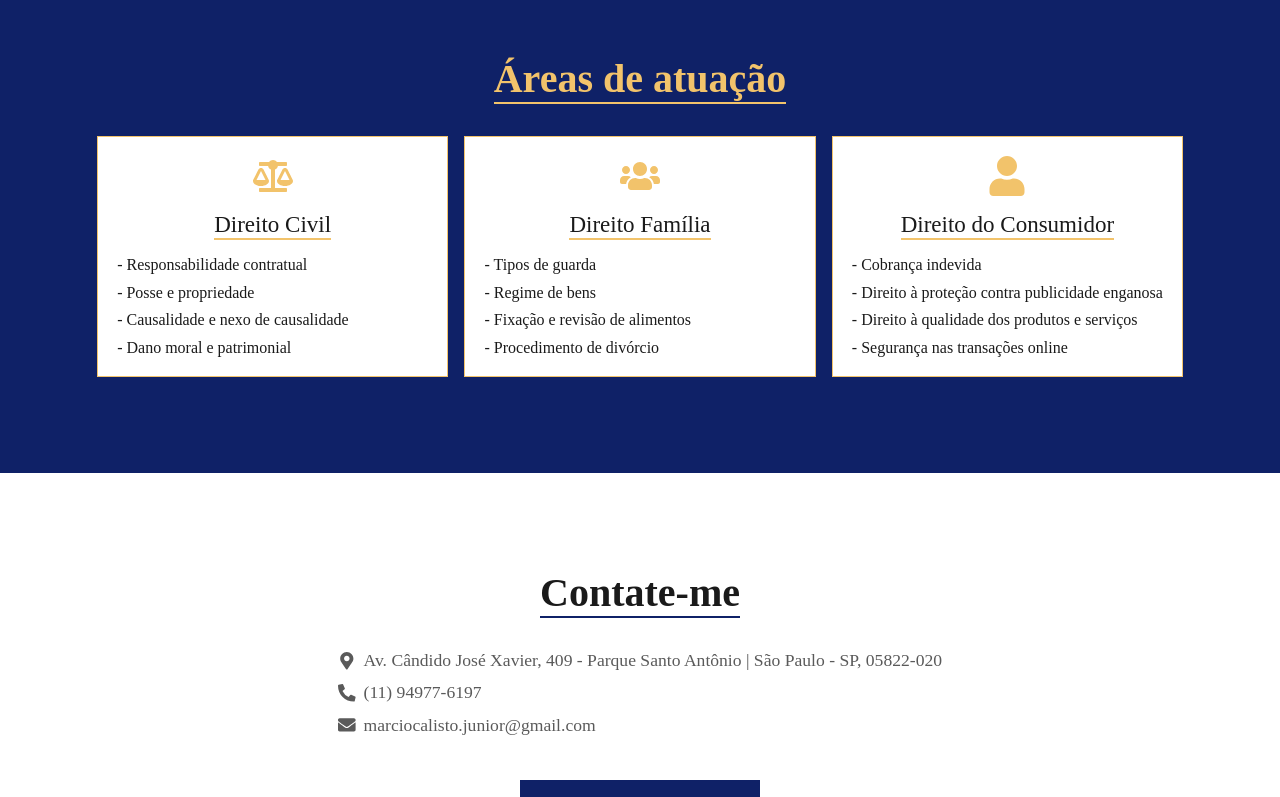
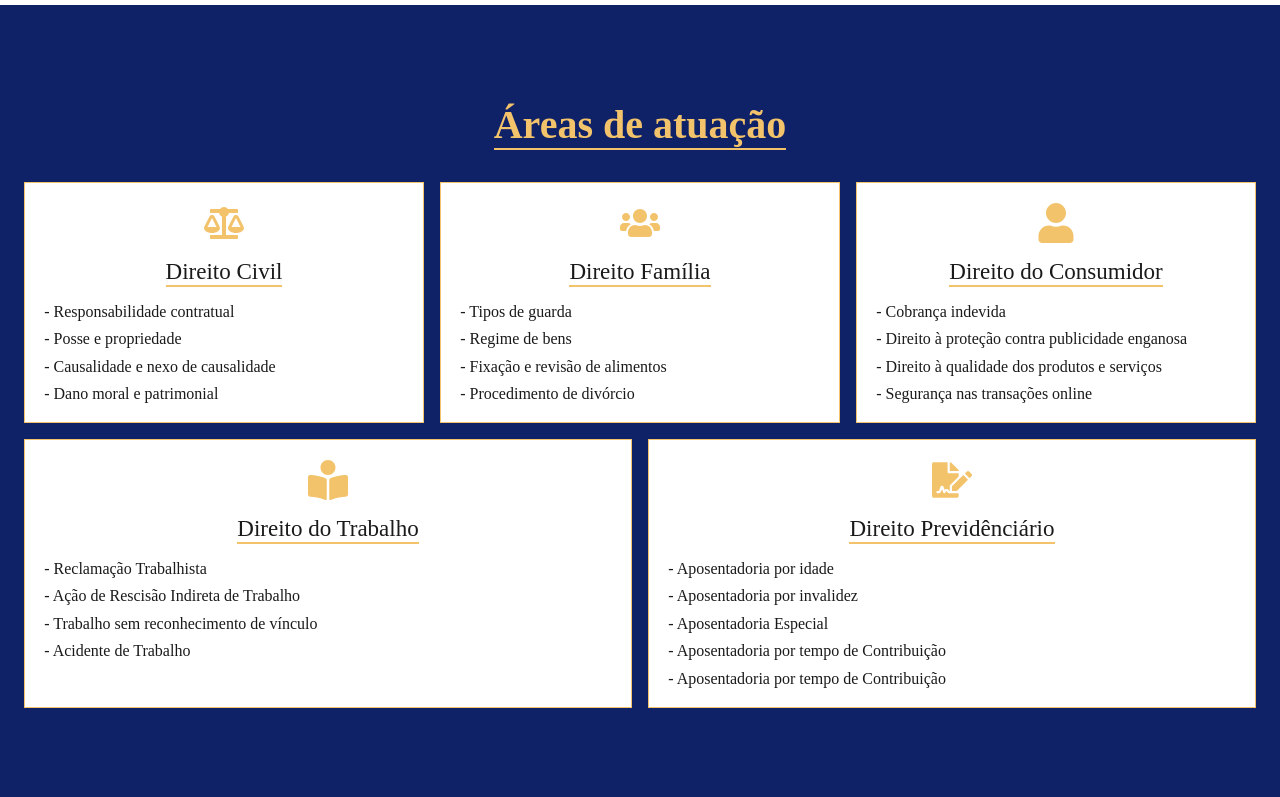
Before and after one commit to Gabriel-silva-lacerda/portfolio-advogado, a React (Vite) app: page / in a window 1280 px wide. Shown: the part 1520-2317 px from the top of the page. Built offline with nearby package versions, Linux system fonts and the light colour scheme.

Commit message:
feat: update logo / about photo

```diff
--- a/src/components/header/Index.tsx
+++ b/src/components/header/Index.tsx
@@ -1,5 +1,5 @@
 import { useEffect, useState } from "react";
-import HeaderLogo from "../../assets/header-logo.png";
+import HeaderLogo from "../../assets/new-logo.png";
 import * as S from "./Styles";
 
 export const Header = () => {
--- a/src/components/header/Styles.ts
+++ b/src/components/header/Styles.ts
@@ -32,7 +32,7 @@ export const Logo = styled.a`
 
   img {
     width: 100%;
-    max-width: 110px;
+    max-width: 140px;
   }
 `;
 
--- a/src/pages/home/actingSection/Index.tsx
+++ b/src/pages/home/actingSection/Index.tsx
@@ -1,4 +1,4 @@
-import About from "../../../assets/photo-about.jpg";
+import About from "../../../assets/photo-perfil.jpeg";
 import { FaLinkedinIn, FaWhatsapp } from "react-icons/fa";
 import { useScrollAnimation } from "../../../hooks/useScrollAnimation";
 import * as S from "./Styles";
@@ -21,7 +21,7 @@ export const ActingSection = () => {
         <S.About>
           <h1>Sobre mim</h1>
           <p>
-            Me chamo Marcio Calisto de Sousa Junior, advogado com 24 anos,
+            Me chamo Marcio Calisto de Sousa Junior, advogado com 25 anos,
             atuando na area de Direito Civil, Direito de Família e Direito do
             Consumidor. Graduado na Universidade Nove de Julho, e atualmente me
             especializando em direito civil e código de processo civil pela
--- a/src/pages/home/contactSection/Index.tsx
+++ b/src/pages/home/contactSection/Index.tsx
@@ -1,4 +1,4 @@
-import { FaMapMarkerAlt, FaPhoneAlt, FaEnvelope } from "react-icons/fa";
+import { FaPhoneAlt, FaEnvelope } from "react-icons/fa";
 import { useScrollAnimation } from "../../../hooks/useScrollAnimation";
 import * as S from "./Styles";
 
@@ -20,11 +20,6 @@ export const ContactSection = () => {
       <h2>Contate-me</h2>
       <ul>
         <li>
-          <FaMapMarkerAlt />
-          Av. Cândido José Xavier, 409 - Parque Santo Antônio | São Paulo - SP,
-          05822-020
-        </li>
-        <li>
           <FaPhoneAlt /> (11) 94977-6197
         </li>
         <li>
--- a/src/pages/home/initialSection/Index.tsx
+++ b/src/pages/home/initialSection/Index.tsx
@@ -1,4 +1,4 @@
-import Logo from "../../../assets/logo.png";
+import Logo from "../../../assets/new-logo.png";
 import { motion } from "framer-motion";
 import { useRef } from "react";
 import * as S from "./Styles";
--- a/src/pages/home/initialSection/Styles.tsx
+++ b/src/pages/home/initialSection/Styles.tsx
@@ -25,7 +25,7 @@ export const InitialHomePage = styled(motion.section)`
     align-items: center;
     img {
       width: 100%;
-      max-width: 434px;
+      /* max-width: 434px; */
     }
 
     a {
--- a/src/pages/home/occupancyAreaSection/Styles.tsx
+++ b/src/pages/home/occupancyAreaSection/Styles.tsx
@@ -28,9 +28,11 @@ export const OccupancyArea = styled(motion.div)`
 `;
 
 export const OccupancyAreaList = styled.ul`
-  display: grid;
+  /* display: grid;
   justify-content: space-between;
-  grid-template-columns: repeat(3, 1fr);
+  grid-template-columns: repeat(3, 1fr); */
+  display: flex;
+  flex-wrap: wrap;
 
   gap: 1rem;
 
@@ -47,7 +49,7 @@ export const AreaContainer = styled.li`
 
   background: #fff;
   flex-grow: 1;
-  flex-basis: 100;
+  width: 400px;
   svg {
     font-size: 2.5rem;
     color: ${theme.colors.lightYeloow};
--- a/src/pages/home/occupancyAreaSection/metaData/OccupancyAreaData.tsx
+++ b/src/pages/home/occupancyAreaSection/metaData/OccupancyAreaData.tsx
@@ -1,4 +1,10 @@
-import { FaBalanceScale, FaUser, FaUsers } from "react-icons/fa";
+import {
+  FaBalanceScale,
+  FaUser,
+  FaUsers,
+  FaBookReader,
+  FaFileSignature,
+} from "react-icons/fa";
 
 export const areasDoDireito = [
   {
@@ -31,4 +37,25 @@ export const areasDoDireito = [
       "- Segurança nas transações online",
     ],
   },
+  {
+    icon: <FaBookReader />,
+    title: "Direito do Trabalho",
+    topics: [
+      "- Reclamação Trabalhista",
+      "- Ação de Rescisão Indireta de Trabalho",
+      "- Trabalho sem reconhecimento de vínculo",
+      "- Acidente de Trabalho",
+    ],
+  },
+  {
+    icon: <FaFileSignature />,
+    title: "Direito Previdênciário",
+    topics: [
+      "- Aposentadoria por idade ",
+      "- Aposentadoria por invalidez",
+      "- Aposentadoria Especial",
+      "- Aposentadoria por tempo de Contribuição",
+      "- Aposentadoria por tempo de Contribuição",
+    ],
+  },
 ];
```
Also changed, not shown: src/assets/new-logo.png (added), src/assets/photo-perfil.jpeg (added).
